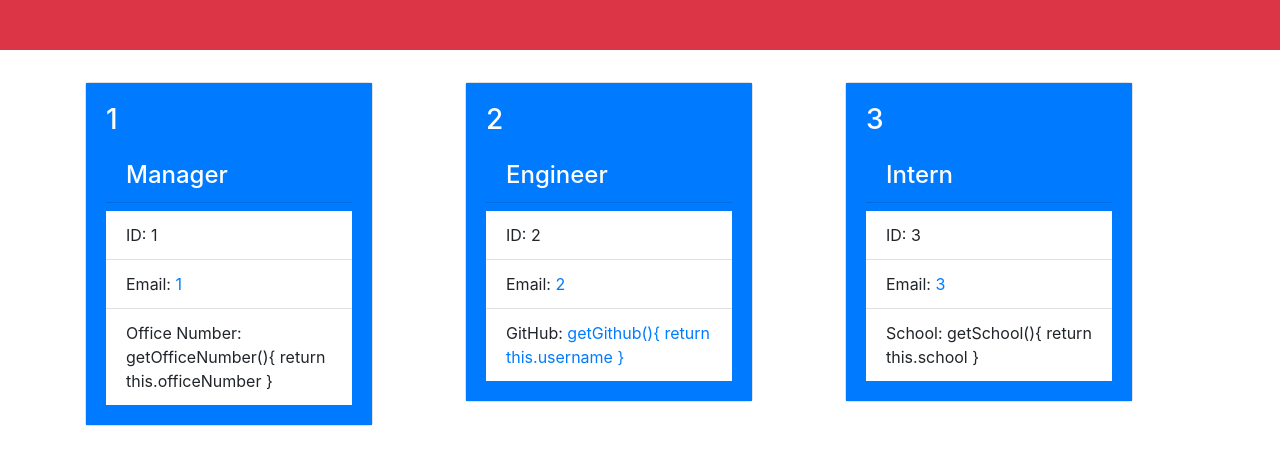
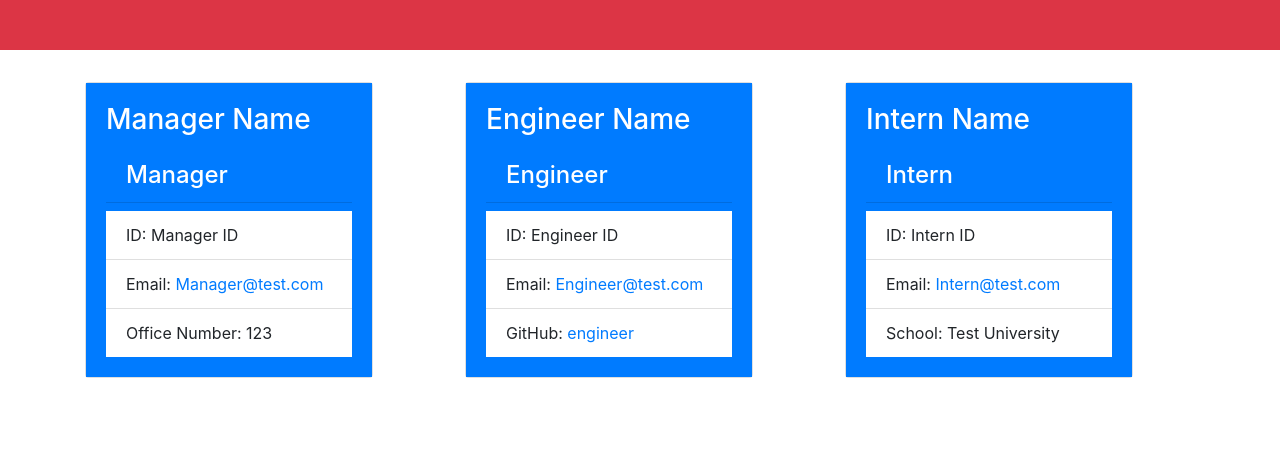
Before and after one commit to maverickwong17/team-profile-generator, a website: page dist/index.html in a window 1280 px wide. Shown: the part 153-618 px from the top of the page. Drawn offline with nearby package versions, Linux system fonts and the light colour scheme.

Commit message:
index.html :

```diff
--- a/dist/index.html
+++ b/dist/index.html
@@ -19,14 +19,12 @@
 <div class="col-sm">
     <div class="card mb-5" style="width: 18rem;">
         <div class="card-body bg-primary">
-            <h3 class="card-title text-white">1</h3>
+            <h3 class="card-title text-white">Manager Name</h3>
             <ul class="list-group list-group-flush">
                 <li class="list-group-item text-white bg-primary h4">Manager</li>
-                <li class="list-group-item"><p class="card-text">ID: 1</p></li>
-                <li class="list-group-item">Email: <a href="mailto:1" class="card-link">1</a></li>
-                <li class="list-group-item"><p class="card-text">Office Number: getOfficeNumber(){
-        return this.officeNumber
-    }</p></li>
+                <li class="list-group-item"><p class="card-text">ID: Manager ID</p></li>
+                <li class="list-group-item">Email: <a href="mailto:Manager@test.com" class="card-link">Manager@test.com</a></li>
+                <li class="list-group-item"><p class="card-text">Office Number: 123</p></li>
             </ul>
         </div>
     </div>
@@ -34,16 +32,12 @@
 <div class="col-sm">
     <div class="card mb-5" style="width: 18rem;">
         <div class="card-body bg-primary">
-            <h3 class="card-title text-white">2</h3>
+            <h3 class="card-title text-white">Engineer Name</h3>
             <ul class="list-group list-group-flush">
                 <li class="list-group-item text-white bg-primary h4">Engineer</li>
-                <li class="list-group-item"><p class="card-text">ID: 2</p></li>
-                <li class="list-group-item">Email: <a href="mailto:2" class="card-link">2</a></li>
-                <li class="list-group-item">GitHub: <a href="https://github.com/getGithub(){
-        return this.username
-    }" class="card-link" target="_blank">getGithub(){
-        return this.username
-    }</a></li>
+                <li class="list-group-item"><p class="card-text">ID: Engineer ID</p></li>
+                <li class="list-group-item">Email: <a href="mailto:Engineer@test.com" class="card-link">Engineer@test.com</a></li>
+                <li class="list-group-item">GitHub: <a href="https://github.com/engineer" class="card-link" target="_blank">engineer</a></li>
             </ul>
         </div>
     </div>
@@ -51,14 +45,12 @@
 <div class="col-sm">
     <div class="card mb-5" style="width: 18rem;">
         <div class="card-body bg-primary">
-            <h3 class="card-title text-white">3</h3>
+            <h3 class="card-title text-white">Intern Name</h3>
             <ul class="list-group list-group-flush">
                 <li class="list-group-item text-white bg-primary h4">Intern</li>
-                <li class="list-group-item"><p class="card-text">ID: 3</p></li>
-                <li class="list-group-item">Email: <a href="mailto:3" class="card-link">3</a></li>
-                <li class="list-group-item"><p class="card-text">School: getSchool(){
-        return this.school
-    }</p></li>
+                <li class="list-group-item"><p class="card-text">ID: Intern ID</p></li>
+                <li class="list-group-item">Email: <a href="mailto:Intern@test.com" class="card-link">Intern@test.com</a></li>
+                <li class="list-group-item"><p class="card-text">School: Test University</p></li>
             </ul>
         </div>
     </div>
```
